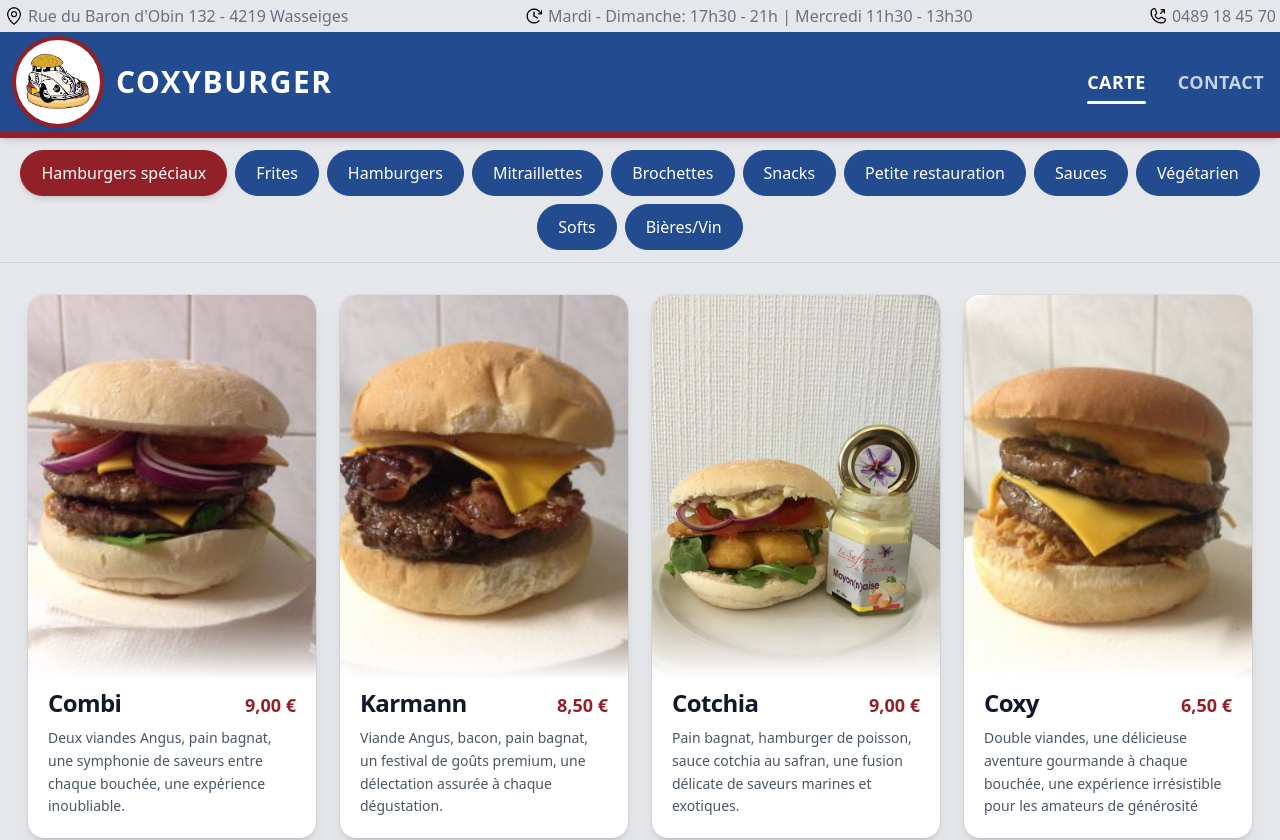
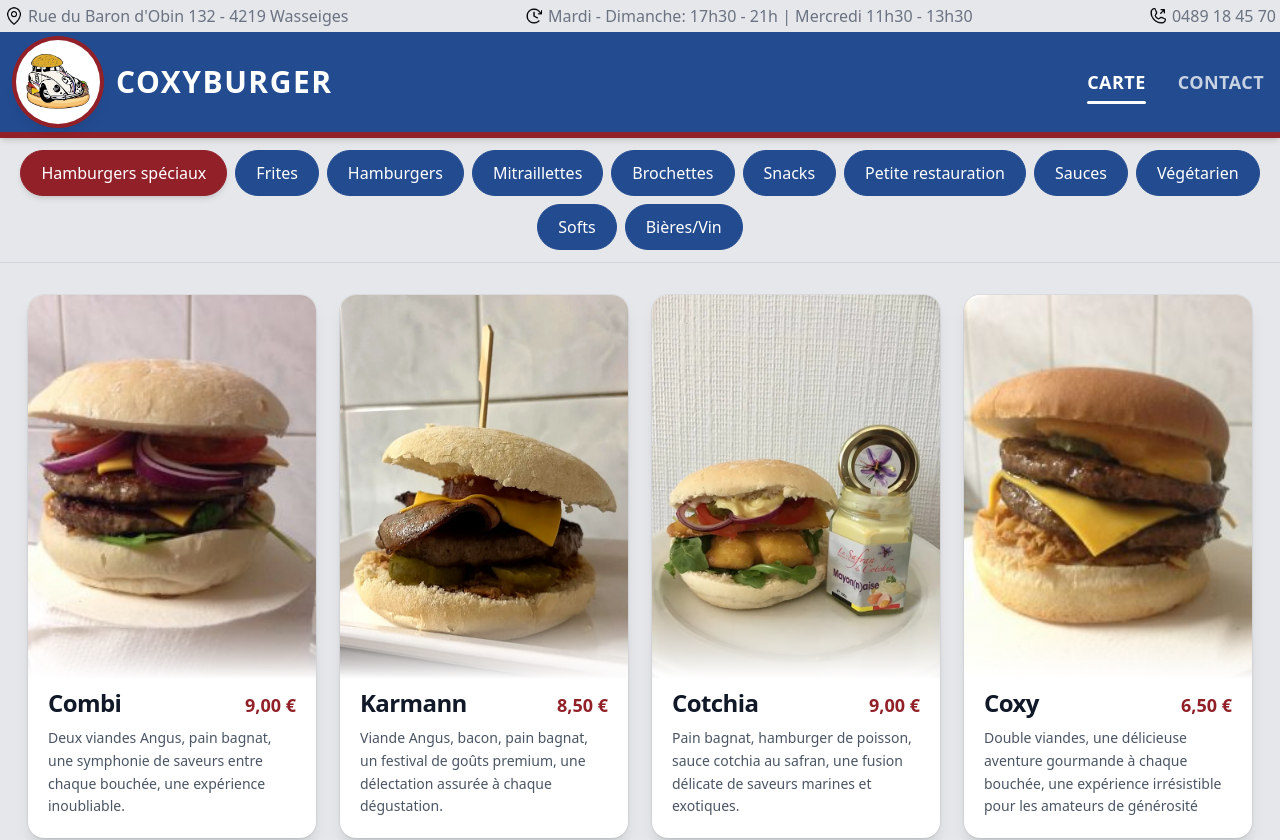
Before and after one commit to KaZzy12/coxyburger-vite, a Vue app: page /carte/hamburgers-speciaux in a window 1280 px wide. Shown: the top 840 px of the page. Built offline with nearby package versions, Linux system fonts and the light colour scheme.

Commit message:
New version of Karmann's photo

```diff
--- a/src/burgers/burgers.js
+++ b/src/burgers/burgers.js
@@ -10,7 +10,7 @@ export const burgers = [
   {
     id: 2,
     name: 'Karmann',
-    image: '/images/karmannburger.png',
+    image: '/images/karmann.webp',
     description:
       'Viande Angus, bacon, pain bagnat, un festival de goûts premium, une délectation assurée à chaque dégustation.',
     price: 8.5,
```
Also changed, not shown: public/images/karmann.webp (added), public/images/karmannburger.png (deleted).
